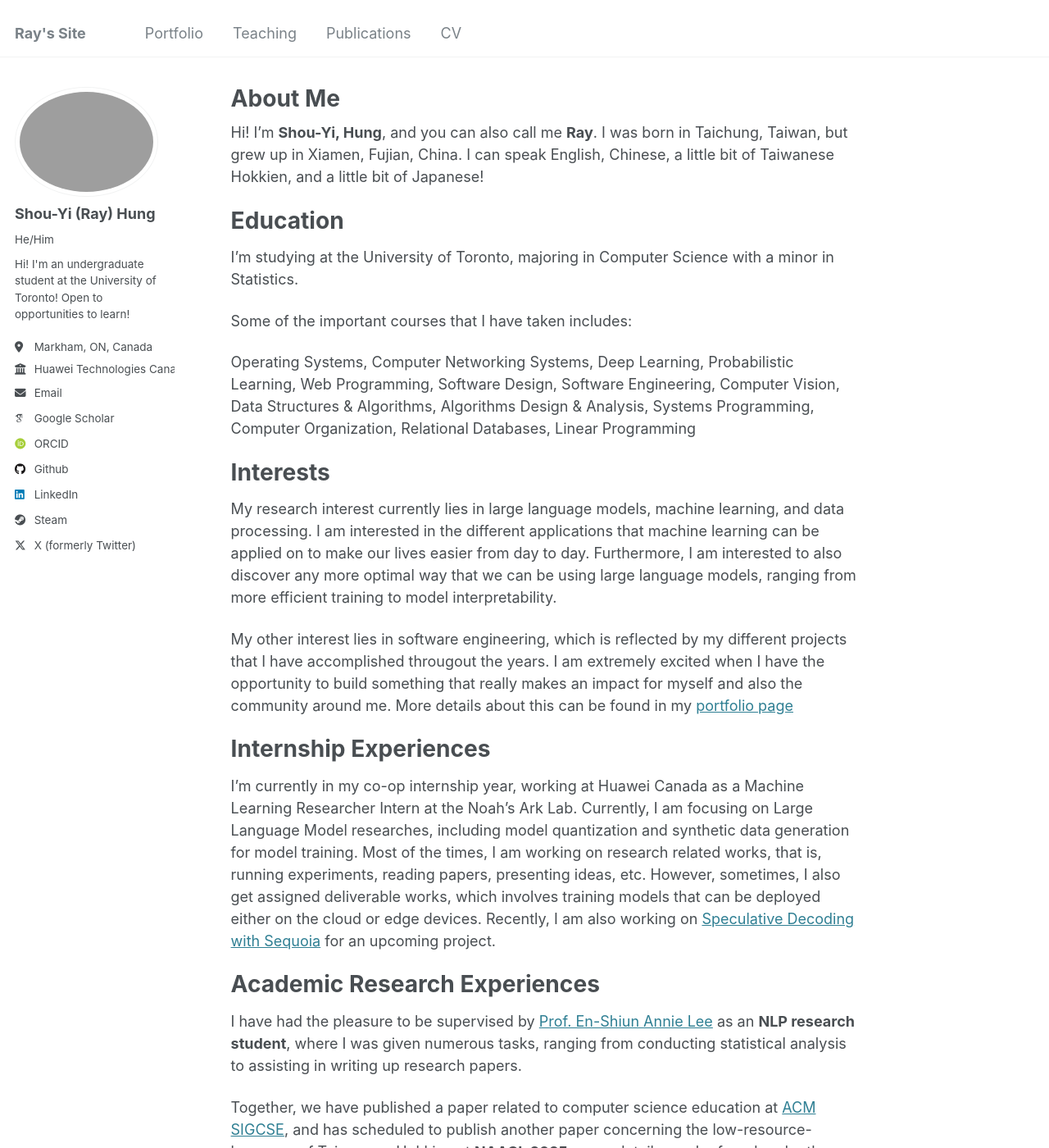
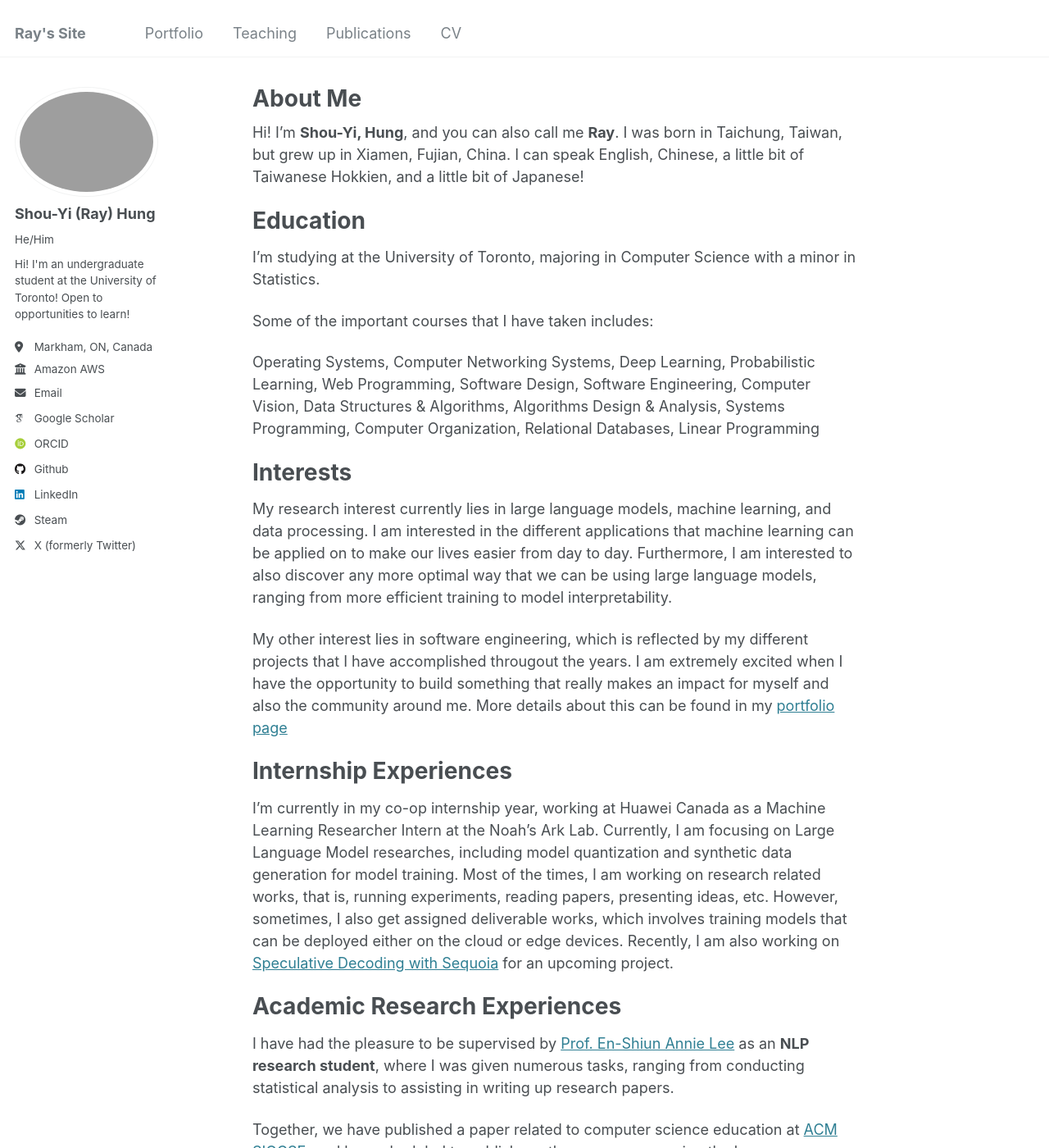
Before and after one commit to Lei-Tin/PortfolioPage, a Jekyll site: the page built from _pages/about.md, in a window 1280 px wide and 1400 px high. Shown: the whole window at 82% size. Built offline with Jekyll 4.4.1, drawn with Linux system fonts in a browser that asks for light colours; some web fonts are replaced.

Commit message:
[+] Updated AWS and sidebar overlap issue

```diff
--- a/_config.yml
+++ b/_config.yml
@@ -26,7 +26,7 @@ author:
   pronouns         : "He/Him"
   bio              : "Hi! I'm an undergraduate student at the University of Toronto! Open to opportunities to learn!"
   location         : "Markham, ON, Canada"
-  employer         : "Huawei Technologies Canada"
+  employer         : "Amazon AWS"
   uri              : # URL
   email            : "sy.hung@mail.utoronto.ca"
 
--- a/_sass/_page.scss
+++ b/_sass/_page.scss
@@ -19,7 +19,7 @@
 .page {
   @include breakpoint($large) {
     @include span(10 of 12 last);
-    @include prefix(0.5 of 12);
+    @include prefix(0.75 of 12);
     @include suffix(2 of 12);
   }
 
--- a/_sass/_sidebar.scss
+++ b/_sass/_sidebar.scss
@@ -7,8 +7,8 @@
    ========================================================================== */
 
 .sidebar {
-  -webkit-transform: translate3d(0, 0 , 0);
-          transform: translate3d(0, 0 , 0);
+  -webkit-transform: translate3d(0, 0, 0);
+          transform: translate3d(0, 0, 0);
 
   @include clearfix();
   margin-bottom: 1em;
@@ -129,10 +129,7 @@
 }
 
 .sidebar .author__desktop {
-  display: none;
-  @media screen and (min-width: 1024px) {
-    display: block;
-  }
+  display: block;
 }
 
 .author__pronouns {
```
